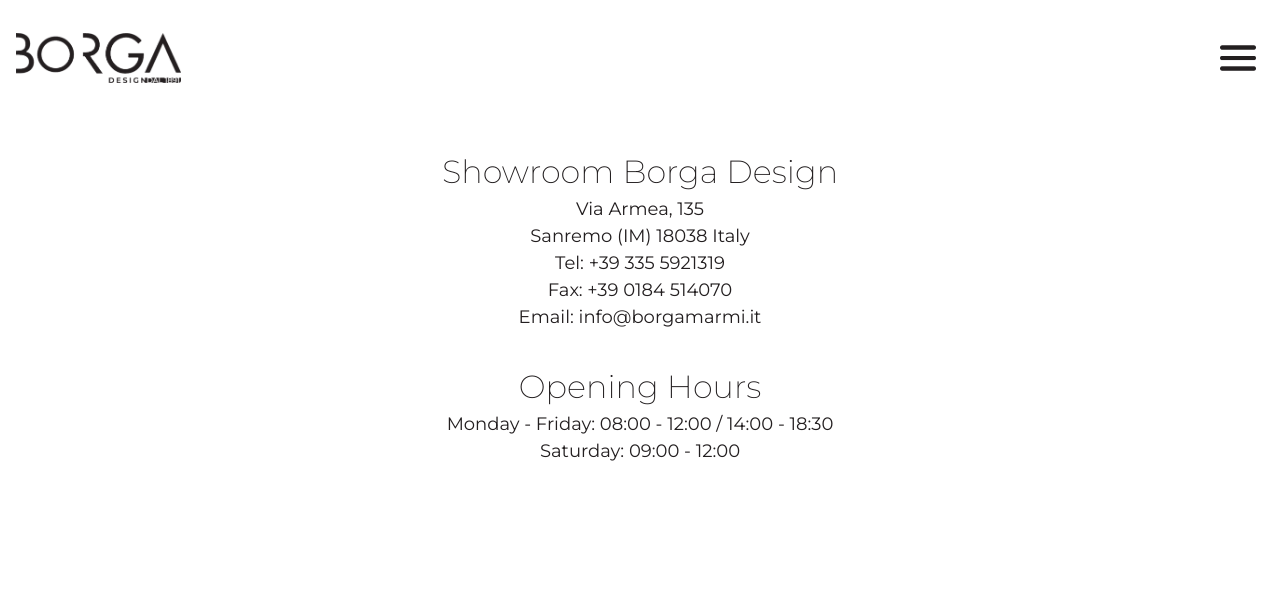
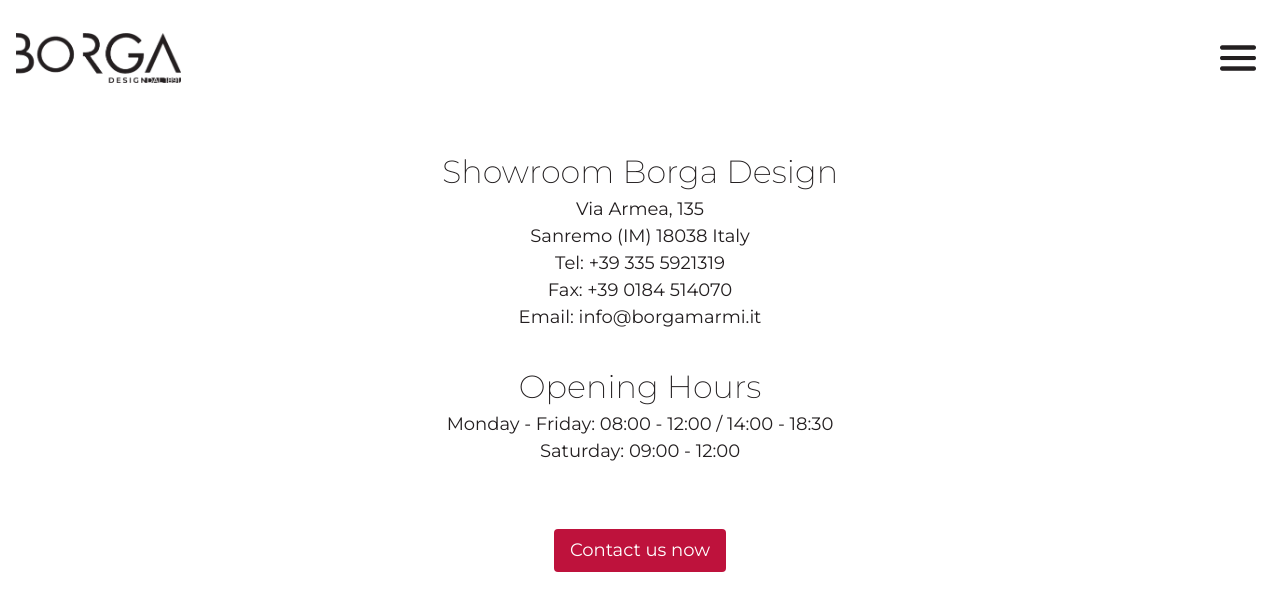
Before and after one commit to Nat1985/borgadesign_next, a Next.js app: page /en/contacts in a window 1280 px wide. Shown: the top 610 px of the page. Built offline with nearby package versions, Linux system fonts and the light colour scheme.

Commit message:
Contacts page button fixed

```diff
--- a/app/[lng]/components/buttons.js
+++ b/app/[lng]/components/buttons.js
@@ -2,5 +2,5 @@
     return <button className={`border border-rose-700 py-2 px-4 rounded bg-white bg-opacity-10 hover:bg-opacity-20 ${isTextWhite && 'text-white'}`} onClick={click}>{text}</button>
 }
 export const RedButton = ({ text, click, isTextWhite }) => {
-    return <button className={`bg-rose-700 py-2 px-4 rounded bg-white hover:bg-opacity-80 text-white`} onClick={click}>{text}</button>
+    return <button className={`bg-rose-700 py-2 px-4 rounded hover:bg-opacity-80 text-white`} onClick={click}>{text}</button>
 }
```
